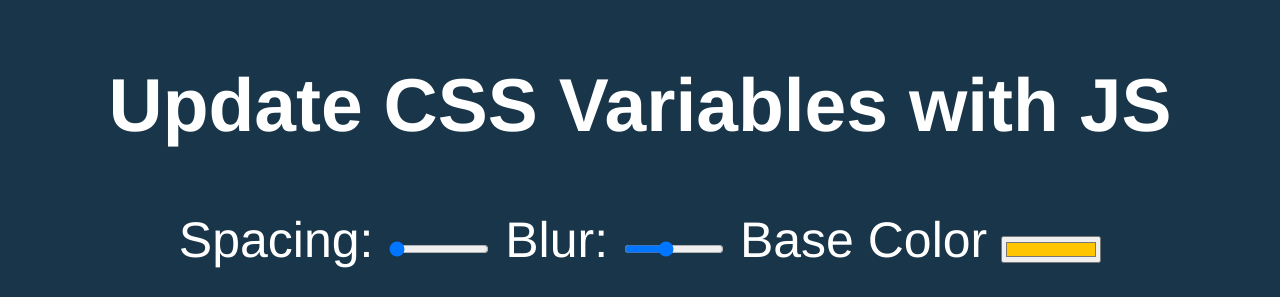
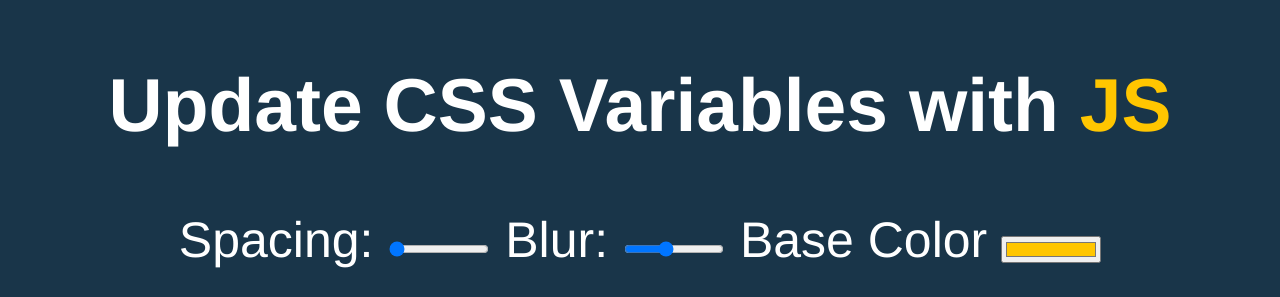
Before and after one commit to GagePickle/JavaScript30Day3, a plain HTML site: page index.html in a window 1280 px wide. Shown: the top 297 px of the page. Drawn offline with Linux system fonts and the light colour scheme.

Commit message:
Add css variables and use their values

```diff
--- a/style.css
+++ b/style.css
@@ -1,3 +1,19 @@
+:root {
+  --base: #ffc600;
+  --spacing: 10px;
+  --blur: 10px;
+}
+
+img {
+  background: var(--base);
+  filter: blur(var--blur);
+  padding: var(--spacing);
+}
+
+.hl {
+  color: var(--base);
+}
+
 /*
   misc styles, nothing to do with CSS variables
 */
```
